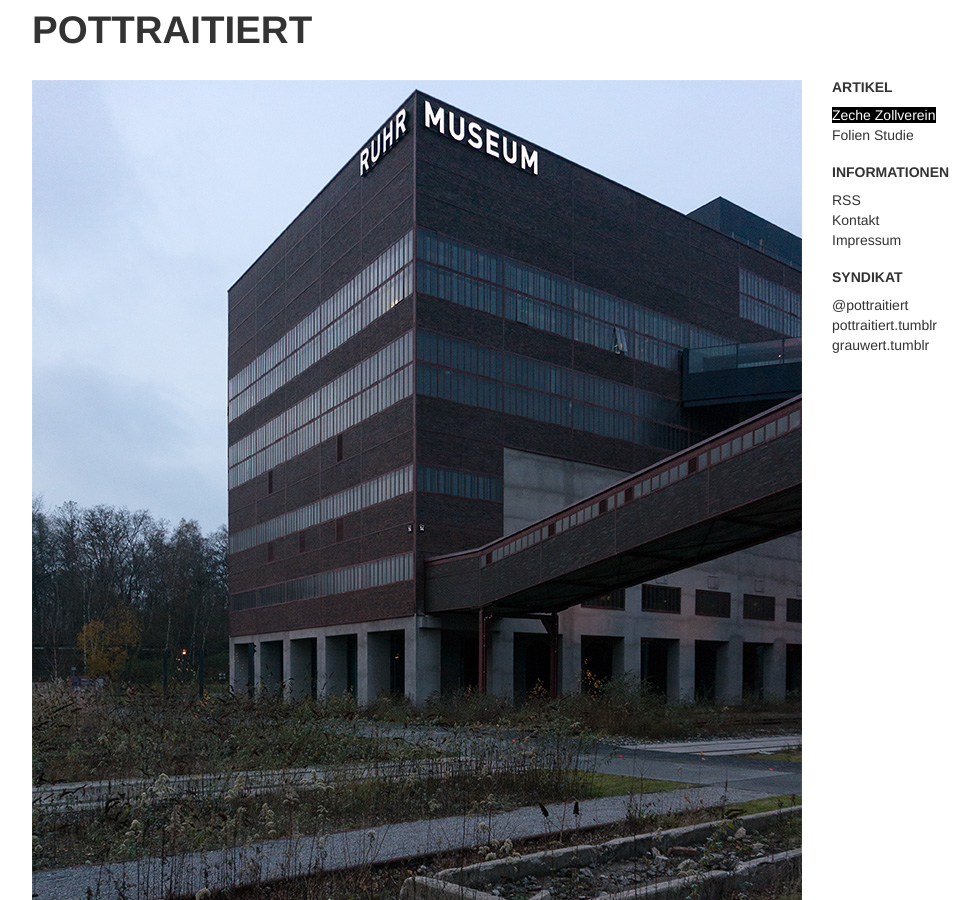
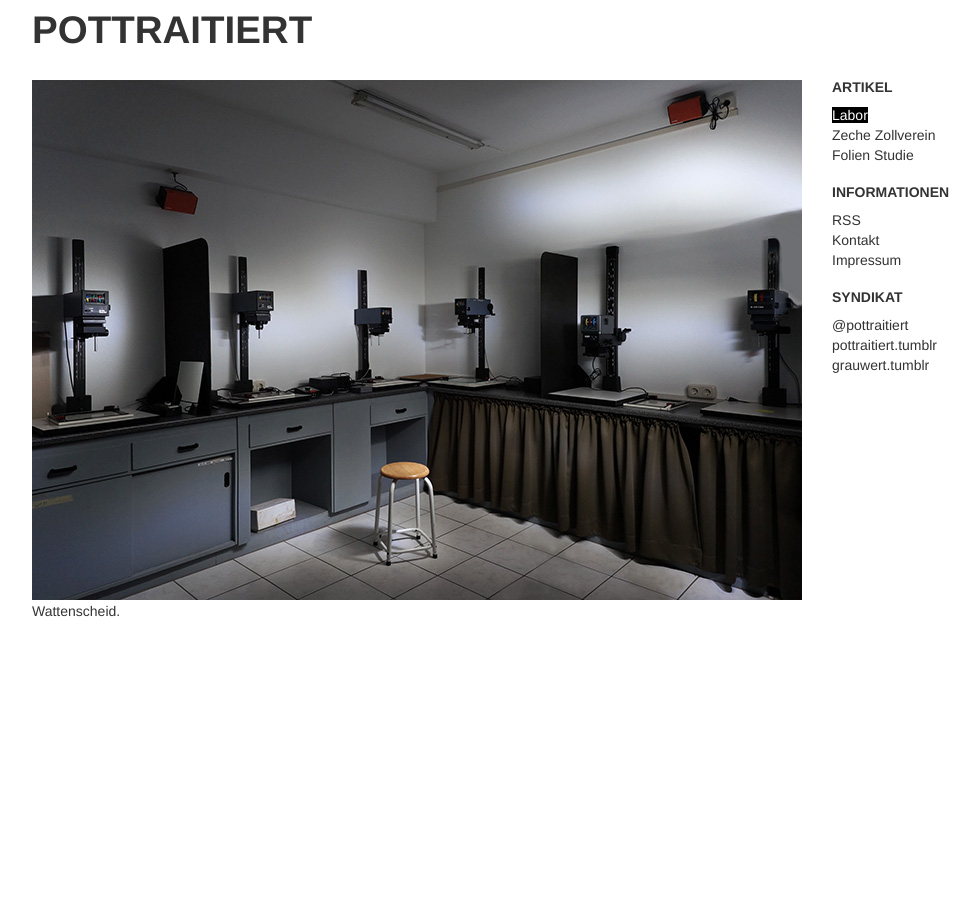
Before and after one commit to mrsellars/pottraitiert, a Jekyll site: the page built from index.html, in a window 1280 px wide and 900 px high. Shown: the whole window, without its empty margins (23-1003 px from the left). Built offline with Jekyll 4.4.1, drawn with Linux system fonts in a browser that asks for light colours; nearby versions of some CDN libraries.

Commit message:
Add new image from wat.

```diff
--- a/_posts/2013-09-01-folien-studie.html
+++ b/_posts/2013-09-01-folien-studie.html
@@ -2,3 +2,4 @@
 layout: post
 ---
 <img src="/img/folien_studie.jpg">
+Bochum.
--- a/_posts/2013-09-15-zeche-zollverein.html
+++ b/_posts/2013-09-15-zeche-zollverein.html
@@ -4,3 +4,4 @@ layout: post
 <img src="/img/zeche1.jpg">
 <img src="/img/zeche2.jpg">
 <img src="/img/zeche3.jpg">
+Essen.
--- /dev/null
+++ b/_posts/2014-03-03-labor.html
@@ -0,0 +1,5 @@
+---
+layout: post
+---
+<img src="/img/labor.jpg">
+Wattenscheid.
```
Also changed, not shown: img/labor.jpg (added).
